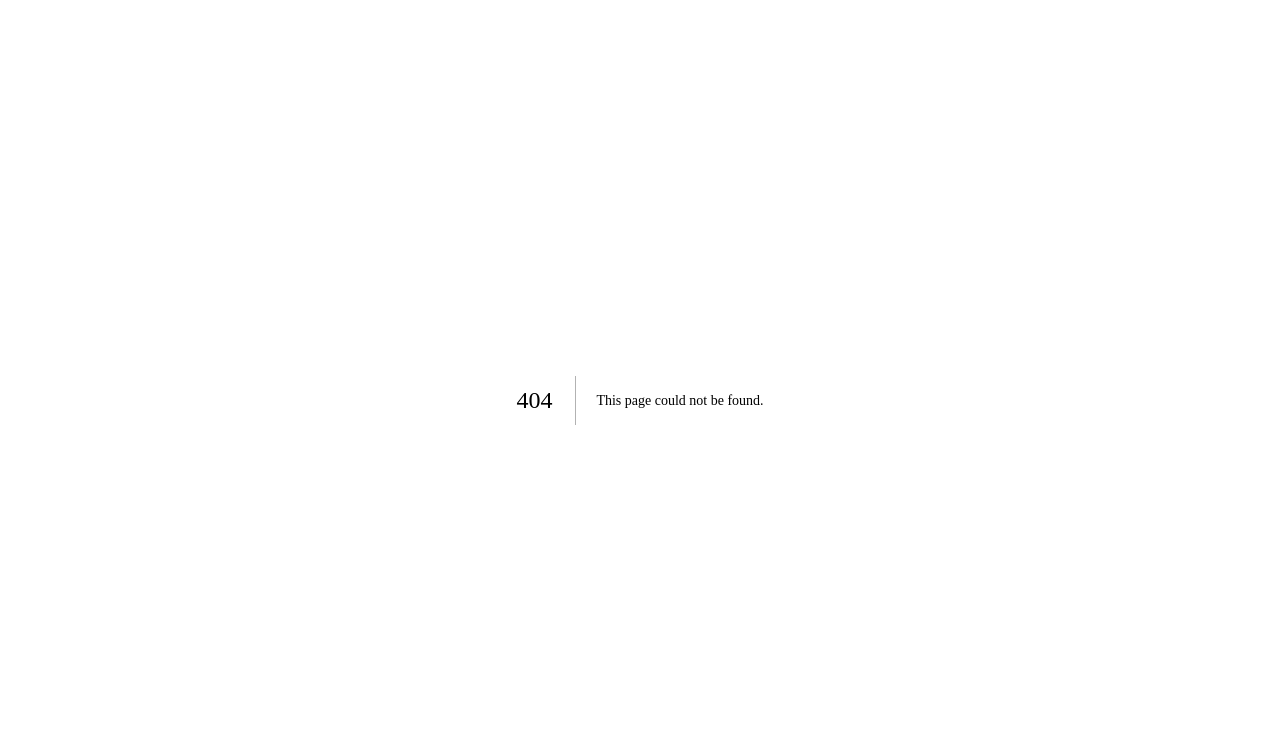
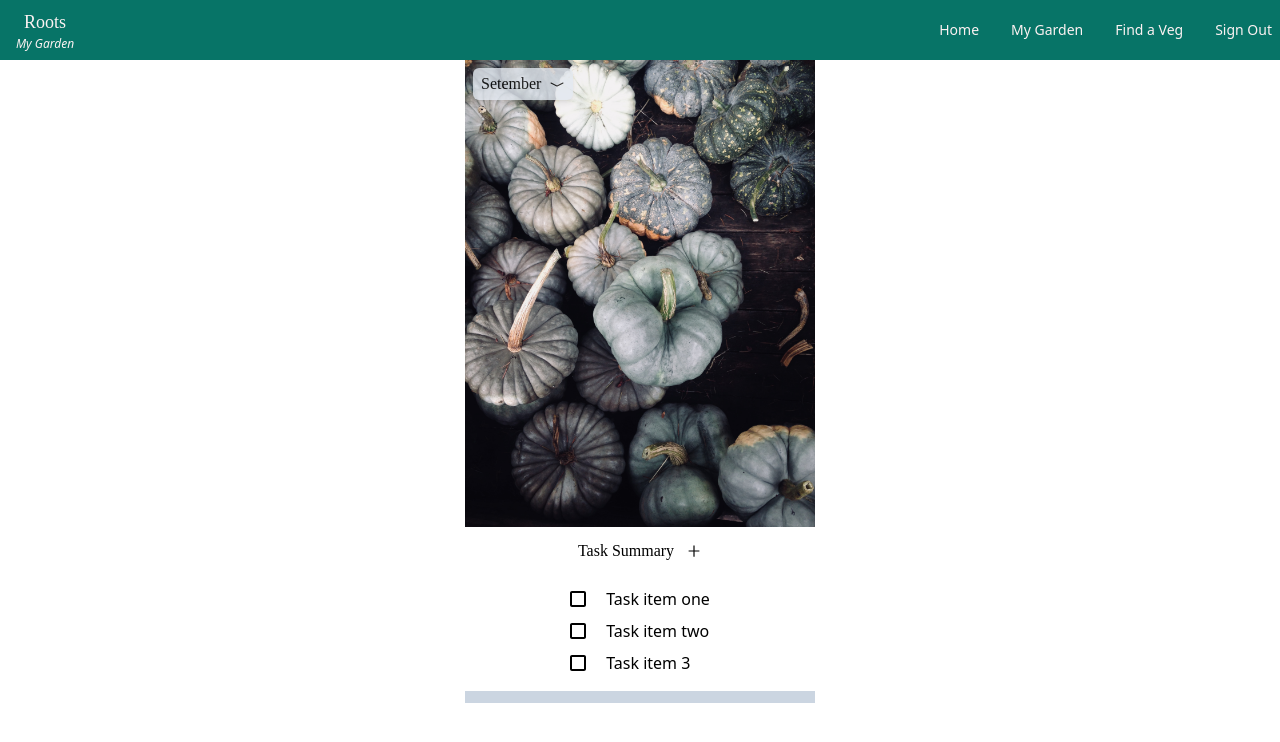
Before and after one commit to fac28/roots, a Next.js app: page /mygarden in a window 1280 px wide. Before the commit this address had no page. Shown: the top 742 px of the page. Built offline with nearby package versions, Linux system fonts and the light colour scheme.

Commit message:
My garded page, header for after authentication, month dropdown component, task to do component
Relates #46

```diff
--- /dev/null
+++ b/app/(dashboard)/mygarden/layout.tsx
@@ -0,0 +1,24 @@
+import AuthenticatedHeader from '@/components/AuthenticatedHeader';
+
+const defaultUrl = process.env.VERCEL_URL
+  ? `https://${process.env.VERCEL_URL}`
+  : 'http://localhost:3000';
+
+export const metadata = {
+  metadataBase: new URL(defaultUrl),
+  title: 'Roots',
+  description: 'Your garden at you fingertips',
+};
+
+export default function RootLayout({
+  children,
+}: {
+  children: React.ReactNode;
+}) {
+  return (
+    <>
+      <AuthenticatedHeader />
+      {children}
+    </>
+  );
+}
--- /dev/null
+++ b/app/(dashboard)/mygarden/page.tsx
@@ -0,0 +1,23 @@
+import MonthDropdown from '@/components/MonthDropdown';
+import TaskList from '@/components/TaskList';
+import Image from 'next/image';
+
+const MyGarden = () => {
+  return (
+    <>
+      <div>
+        <MonthDropdown />
+        <Image
+          src='/images/pumpkin.jpg'
+          alt='Autum image'
+          width={350}
+          height={200}
+          className='overflow-hidden'
+        />
+        <TaskList />
+      </div>
+    </>
+  );
+};
+
+export default MyGarden;
--- a/app/globals.css
+++ b/app/globals.css
@@ -9,3 +9,7 @@ h1, h2, h3, h4, h5, h6 {
 body {
   @apply font-source
 }
+
+.button {
+  @apply flex items-center py-1 px-2 rounded-md font-playfair shadow-md
+}
--- a/app/page.tsx
+++ b/app/page.tsx
@@ -15,7 +15,6 @@ export default async function Index() {
       >
         <section className='min-h-screen flex flex-col items-center'>
           <Header />
-          <div>Landing Page</div>
         </section>
       </section>
       <Carousel />
--- a/app/search/[veg]/page.tsx
+++ b/app/search/[veg]/page.tsx
@@ -16,7 +16,6 @@ const IndividualVegPage = async ({ params }: { params: Params }) => {
   const searchTerm = params.veg;
 
   const veggieResult = await filterByVeggie(searchTerm);
-  console.log(veggieResult);
 
   return (
     <>
--- a/app/search/page.tsx
+++ b/app/search/page.tsx
@@ -1,4 +1,5 @@
 import { SearchBar } from '@/components/SearchBar';
+import { filterByVeggie } from '@/utils/supabase/models/filterByVeggie';
 
 export default function Page() {
   return (
--- /dev/null
+++ b/components/AuthenticatedHeader.tsx
@@ -0,0 +1,83 @@
+import Link from 'next/link';
+
+const AuthenticatedHeader = () => {
+  const links = ['Home', 'My Garden', 'Find a Veg', 'Sign Out'];
+
+  return (
+    <header className='w-full'>
+      <nav className='text-primaryLight w-full'>
+        <div className='mx-auto bg-primaryGreen'>
+          <div className='mx-2  flex flex-wrap items-center justify-between'>
+            <div className='flex flex-col items-center p-2'>
+              <a href='/' className='flex'>
+                <span className='text-center text-lg font-playfair whitespace-nowrap'>
+                  Roots
+                </span>
+              </a>
+              <span className='text-xs italic'>My Garden</span>
+            </div>
+            <div className='flex md:hidden md:order-2'>
+              <button
+                data-collapse-toggle='mobile-menu-3'
+                type='button'
+                className='md:hidden text-primaryLight-400 hover:text-primaryDark hover:transition-colors duration-400 focus:outline-none focus:ring-2 focus:ring-blue-300 rounded-lg inline-flex items-center justify-center'
+                aria-controls='mobile-menu-3'
+                aria-expanded='false'
+              >
+                <span className='sr-only'>Open main menu</span>
+                <svg
+                  className='w-6 h-6'
+                  fill='currentColor'
+                  viewBox='0 0 20 20'
+                  xmlns='http://www.w3.org/2000/svg'
+                >
+                  <path
+                    fill-rule='evenodd'
+                    d='M3 5a1 1 0 011-1h12a1 1 0 110 2H4a1 1 0 01-1-1zM3 10a1 1 0 011-1h12a1 1 0 110 2H4a1 1 0 01-1-1zM3 15a1 1 0 011-1h12a1 1 0 110 2H4a1 1 0 01-1-1z'
+                    clip-rule='evenodd'
+                  ></path>
+                </svg>
+                <svg
+                  className='hidden w-6 h-6'
+                  fill='currentColor'
+                  viewBox='0 0 20 20'
+                  xmlns='http://www.w3.org/2000/svg'
+                >
+                  <path
+                    fill-rule='evenodd'
+                    d='M4.293 4.293a1 1 0 011.414 0L10 8.586l4.293-4.293a1 1 0 111.414 1.414L11.414 10l4.293 4.293a1 1 0 01-1.414 1.414L10 11.414l-4.293 4.293a1 1 0 01-1.414-1.414L8.586 10 4.293 5.707a1 1 0 010-1.414z'
+                    clip-rule='evenodd'
+                  ></path>
+                </svg>
+              </button>
+            </div>
+            <div
+              className='hidden md:flex justify-between items-end w-full md:w-auto md:order-1'
+              id='mobile-menu-3'
+            >
+              <ul className='flex-col items-center md:flex-row flex md:space-x-8 mt-4 md:mt-0 md:text-sm md:font-medium'>
+                {links.map((link) => {
+                  return (
+                    <li>
+                      <Link
+                        href='#'
+                        className='md:bg-transparent text-primaryLight hover:text-primaryDark hover:transition-colors duration-500 block pl-3 pr-4 py-2 md:p-0 rounded'
+                        aria-current='page'
+                        key={link}
+                      >
+                        {link}
+                      </Link>
+                    </li>
+                  );
+                })}
+              </ul>
+            </div>
+          </div>
+        </div>
+      </nav>
+      <script src='https://unpkg.com/@themesberg/flowbite@1.1.1/dist/flowbite.bundle.js'></script>
+    </header>
+  );
+};
+
+export default AuthenticatedHeader;
--- /dev/null
+++ b/components/MonthDropdown.tsx
@@ -0,0 +1,10 @@
+import { BsChevronCompactDown } from 'react-icons/bs';
+const MonthDropdown = () => {
+  return (
+    <button className='button gap-2 bg-slate-200 opacity-80 absolute m-2'>
+      Setember <BsChevronCompactDown />
+    </button>
+  );
+};
+
+export default MonthDropdown;
--- /dev/null
+++ b/components/TaskList.tsx
@@ -0,0 +1,30 @@
+import { AiOutlinePlus } from 'react-icons/ai';
+import { ImCheckboxChecked, ImCheckboxUnchecked } from 'react-icons/im';
+
+const tasks = ['Task item one', 'Task item two', 'Task item 3'];
+
+const TaskList = () => {
+  return (
+    <div className='flex flex-col gap-4 items-center mt-3'>
+      <div className='flex gap-3'>
+        <h2 className=''>Task Summary</h2>
+        <button>
+          <AiOutlinePlus />
+        </button>
+      </div>
+      <ul>
+        {tasks.map((item, index) => {
+          return (
+            <li className='flex items-center gap-5 mt-2' key={index}>
+              <ImCheckboxUnchecked />
+              {item}
+            </li>
+          );
+        })}
+      </ul>
+      <div className='bg-slate-300 h-3 w-full'></div>
+    </div>
+  );
+};
+
+export default TaskList;
```
Also changed, not shown: public/images/pumpkin.jpg (added).
